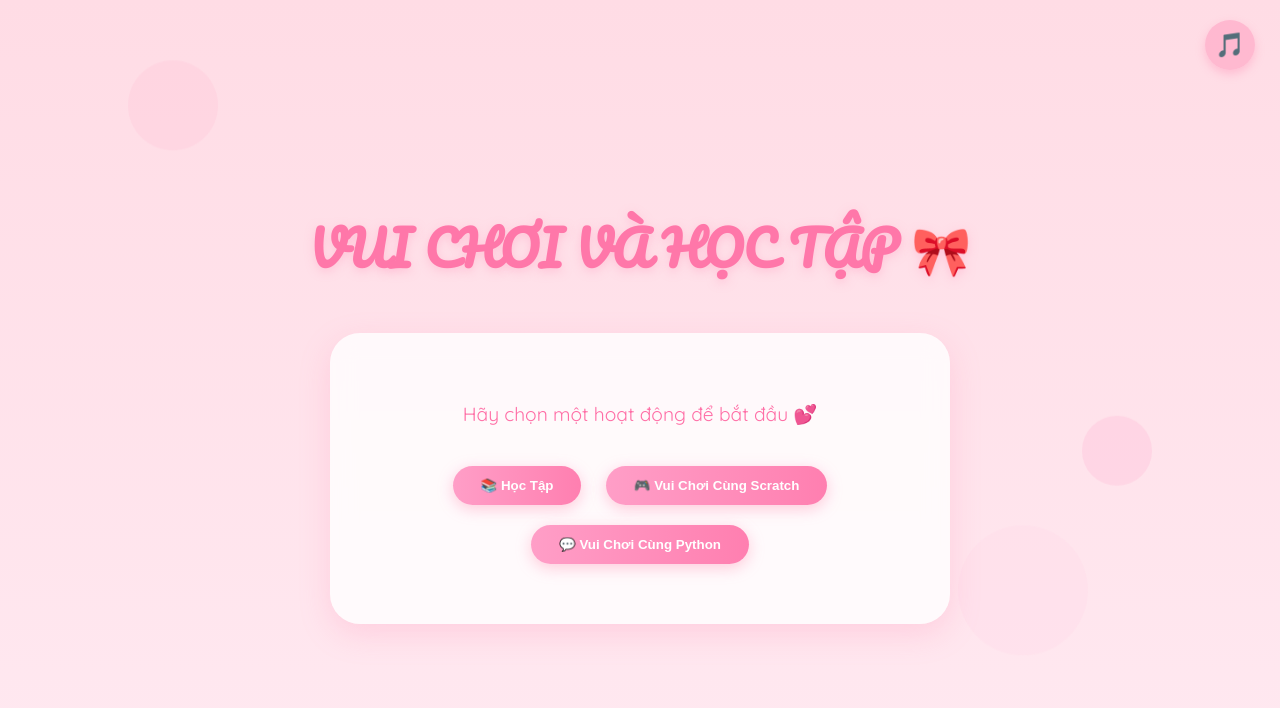
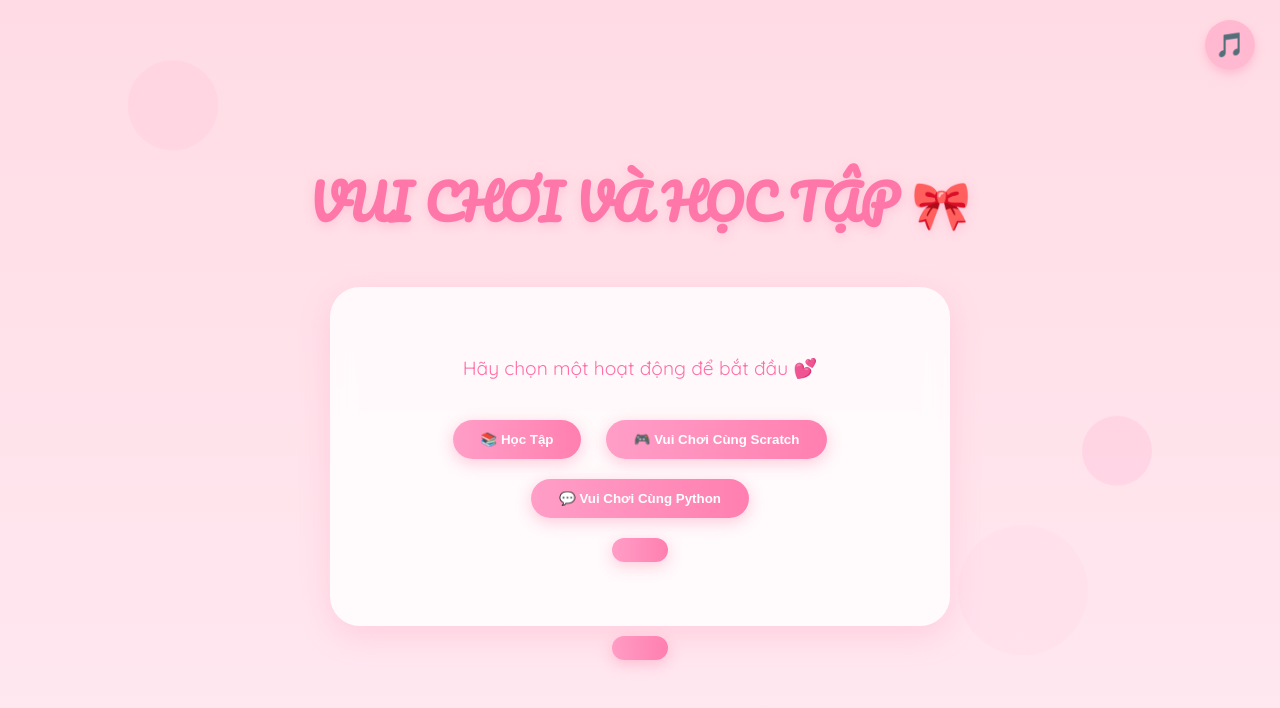
Before and after one commit to flyxlion060213-hehe/vuichoivahoctap, a Flask app: page / in a window 1280 px wide. Shown: the top 708 px of the page. Run offline with Flask 3, Linux system fonts and the light colour scheme.

Commit message:
Update index.html 9

```diff
--- a/templates/index.html
+++ b/templates/index.html
@@ -170,8 +170,8 @@
 
     <!-- Sub menu cho Python -->
     <div id="pythonButtons" class="sub-buttons">
-      <button class="btn" href="DoBom.py" download>💥 Dò Bom</button>
-      <button class="btn" href="VotBong.py" download>🥍 Vợt Bóng</button>
+      <a class="btn" href="DoBom.py" download>💥 Dò Bom</a>
+      <a class="btn" href="VotBong.py" download>🥍 Vợt Bóng</>
       <button class="btn" onclick="backToMain()">⬅️ Quay Lại</button>
     </div>
   </div>
@@ -234,7 +234,6 @@
         musicBtn.textContent = '🎵';
       }
     });
-    }
   </script>
 </body>
 </html>
```
